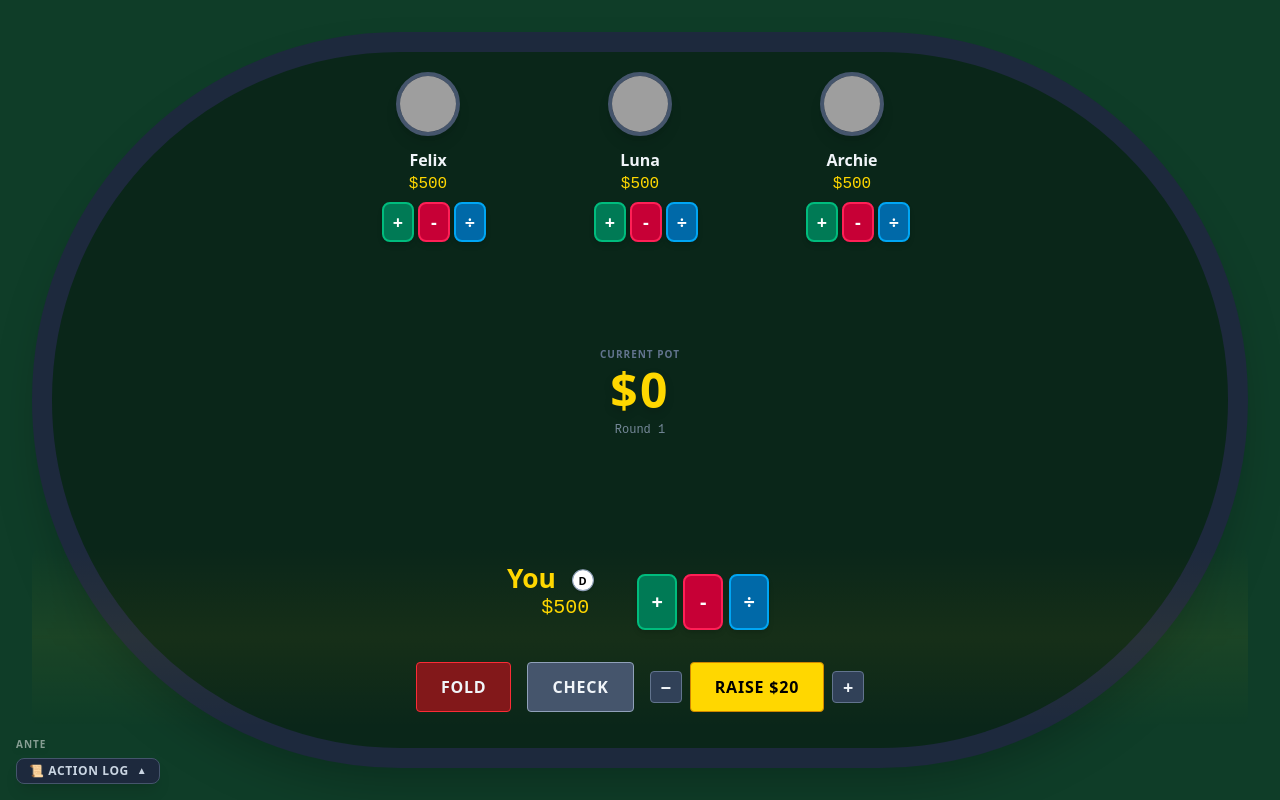
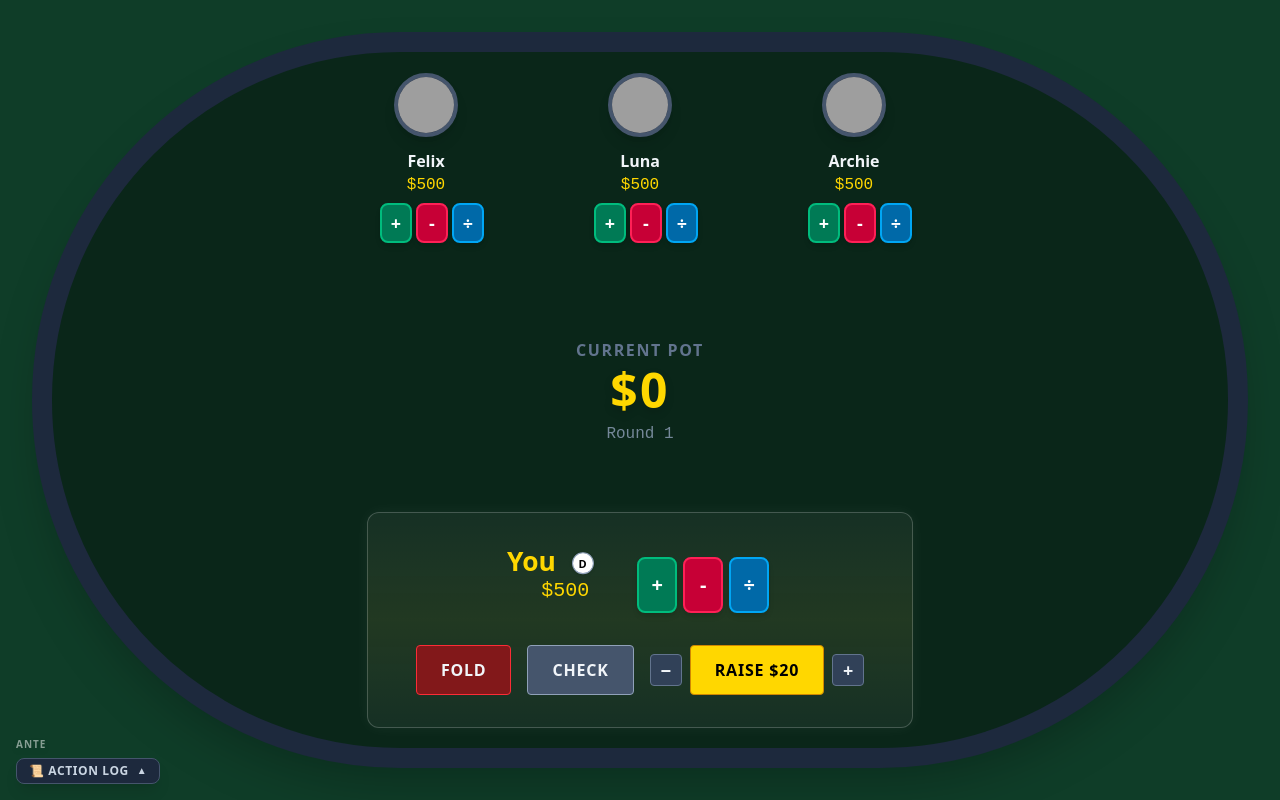
Before and after one commit to jinnotgin/equation-hi-lo, a Vue app: page / in a window 1280 px wide. Both pictures are taken after a click on the button "▶ Start Game". Built offline with nearby package versions, Linux system fonts and the light colour scheme; grey boxes are pictures that could not be loaded.

Commit message:
Update App.vue

```diff
--- a/src/App.vue
+++ b/src/App.vue
@@ -213,10 +213,13 @@
           <div
             v-for="p in opponents"
             :key="p.id"
-            class="flex flex-col items-center transition-all duration-500 p-4 rounded-xl relative"
+            class="flex flex-col items-center transition-all duration-500 p-4 rounded-xl relative border"
             :class="{
               'opacity-40 scale-95': p.folded,
               'opacity-100 scale-100': !p.folded,
+              'border-white/20 bg-white/5 shadow-[0_0_15px_rgba(255,255,255,0.05)]':
+                gameStore.currentTurnIndex === p.id && !gameStore.winnerMsg,
+              'border-transparent': !(gameStore.currentTurnIndex === p.id && !gameStore.winnerMsg),
             }"
           >
             <div class="relative">
@@ -312,13 +315,13 @@
             v-if="!gameStore.winnerMsg"
             class="mb-4 flex flex-col items-center animate-pulse-slow"
           >
-            <div class="text-slate-500 text-[10px] uppercase tracking-widest font-bold mb-1">
+            <div class="text-slate-500 text-base uppercase tracking-widest font-bold mb-1">
               Current Pot
             </div>
             <div class="text-gold font-bold text-5xl drop-shadow-lg tracking-wider">
               ${{ gameStore.pot }}
             </div>
-            <div class="mt-2 text-slate-400 text-xs font-mono opacity-80">
+            <div class="mt-2 text-slate-400 text-base font-mono opacity-80">
               Round {{ gameStore.roundNumber }}
             </div>
           </div>
@@ -326,10 +329,13 @@
 
         <!-- Player (Bottom) -->
         <div
-          class="absolute bottom-10 flex flex-col items-center w-full transition-all duration-300 p-4 rounded-xl"
+          class="absolute bottom-10 flex flex-col items-center px-12 py-8 transition-all duration-300 p-4 rounded-xl border"
           :class="{
             'opacity-50 grayscale': me.folded,
             'bg-gradient-to-t from-black/0 via-gold/5 to-black/0': isMyTurn && !gameStore.winnerMsg,
+            'border-white/20 bg-white/5 shadow-[0_0_15px_rgba(255,255,255,0.05)]':
+              isMyTurn && !gameStore.winnerMsg,
+            'border-transparent': !(isMyTurn && !gameStore.winnerMsg),
           }"
         >
           <!-- Player Bet Badge (Moved Top) -->
@@ -900,17 +906,7 @@ const maxRaise = computed(() => {
 
 const canRaise = computed(() => maxRaise.value >= 10)
 
-const sortedHand = computed(() => {
-  if (!me.value.hand) return []
-  return [...me.value.hand].sort((a, b) => {
-    // Sort numbers by value (asc), specials at end
-    if (a.type === 'number' && b.type === 'number') return a.value - b.value
-    if (a.type === 'number') return -1
-    if (b.type === 'number') return 1
-    // Sort specials alphabetically (sqrt before x?)
-    return a.type.localeCompare(b.type)
-  })
-})
+const sortedHand = computed(() => me.value.hand || [])
 
 const confirmExit = () => {
   if (confirm('Are you sure you want to exit? Your game progress will be lost.')) {
```
